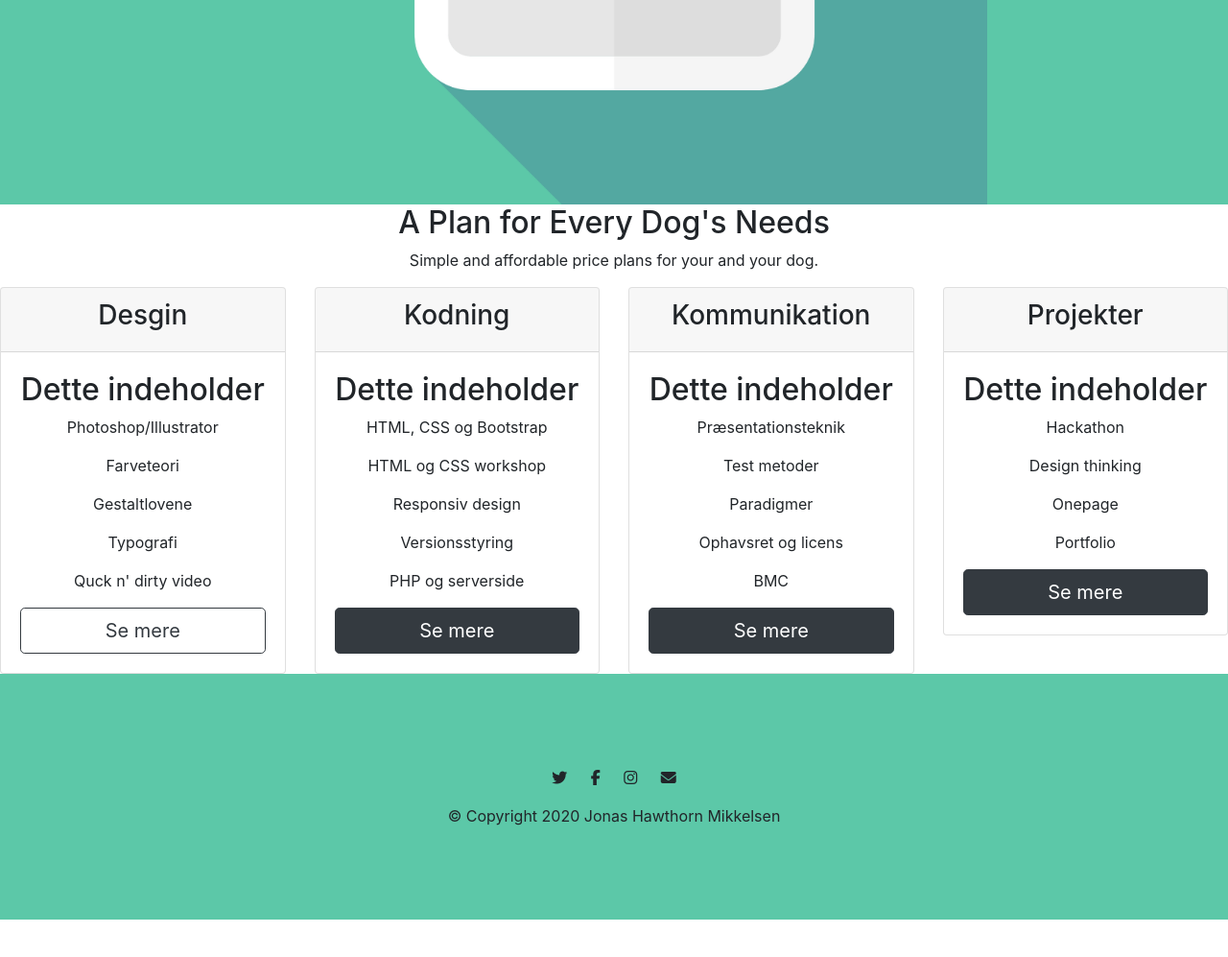
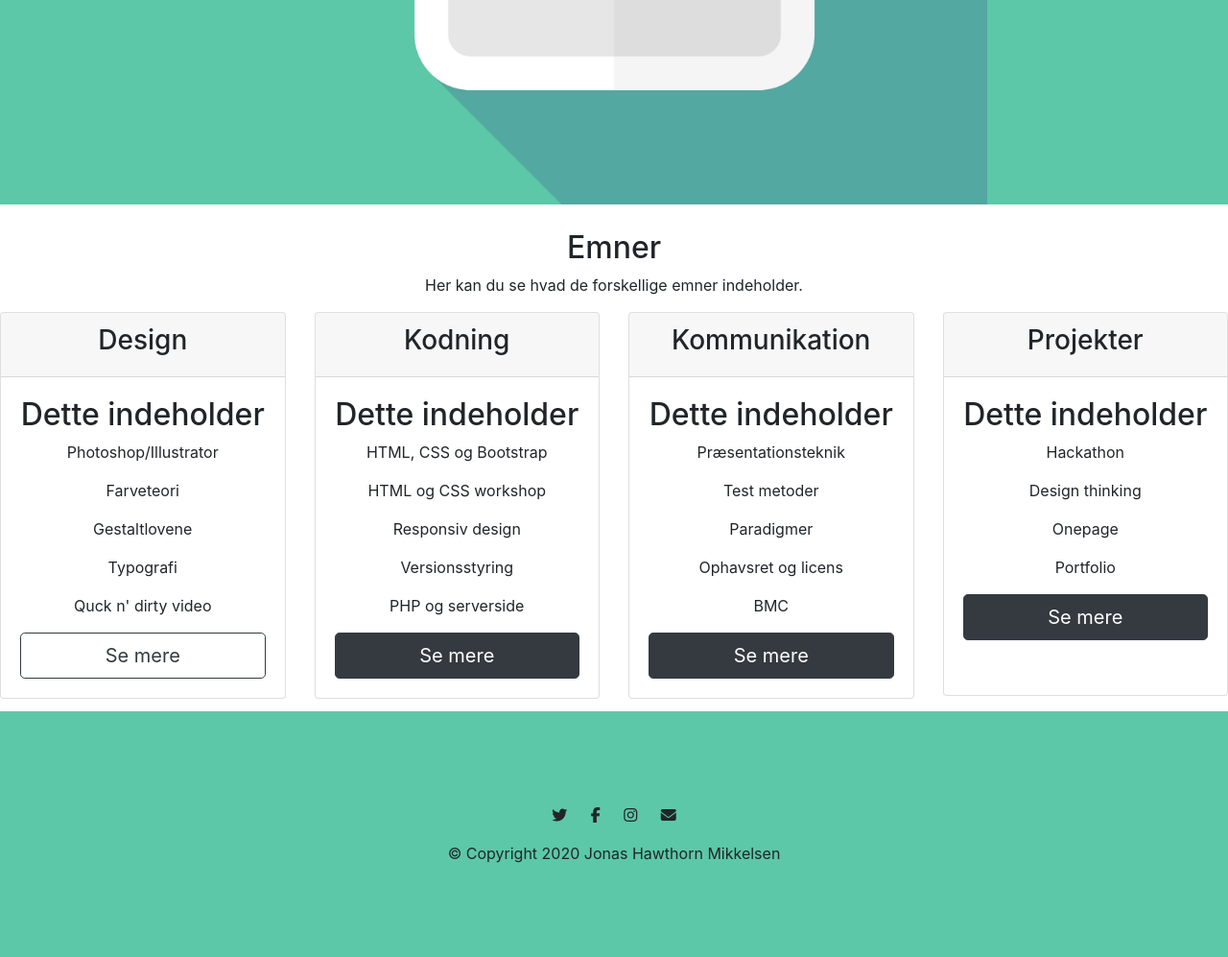
Before and after one commit to Jhm20P/L-ringsportfolio, a PHP site: page / in a window 1280 px wide. Shown: the part 620-1617 px from the top of the page at 96% size. Run offline with PHP 8.4, Linux system fonts and the light colour scheme; some libraries are stand-ins or nearby versions.

Commit message:
Update index.php

```diff
--- a/lærings-portfolio/index.php
+++ b/lærings-portfolio/index.php
@@ -5,9 +5,11 @@
   <meta charset="utf-8">
   <meta name="viewport" content="width=device-width, initial-scale=1.0">
   <meta http-equiv="X-UA-Compatible" content="ie=edge">
+  <link rel="icon" href="favicon.ico">
 
   <!-- CSS -->
   <link rel="stylesheet" href="https://cdn.jsdelivr.net/npm/bootstrap@4.5.3/dist/css/bootstrap.min.css" integrity="sha384-TX8t27EcRE3e/ihU7zmQxVncDAy5uIKz4rEkgIXeMed4M0jlfIDPvg6uqKI2xXr2" crossorigin="anonymous">
+  <!-- EGEN CSS -->
   <link rel="stylesheet" href="style1.css">
 
 
@@ -18,7 +20,7 @@
   <!-- Google Fonts -->
   <link rel="preconnect" href="https://fonts.gstatic.com">
   <link href="https://fonts.googleapis.com/css2?family=Montserrat:wght@100;300;400;900&family=Ubuntu:wght@300;400;500;700&display=swap" rel="stylesheet">
-  <title>Lærings Portfolio</title>
+  <title>Læringsportfolio</title>
 </head>
 
 <body>
@@ -43,12 +45,12 @@
       </div>
       <div class="carousel-item">
         <div class="container">
-        <img src="kom.jpg" class="carousel-img" alt="...">
+        <img src="social.png" class="carousel-img social" alt="...">
       </div>
       </div>
       <div class="carousel-item">
         <div class="container">
-        <img src="design.jpg" class="carousel-img" alt="...">
+        <img src="design2.png" class="carousel-img" alt="...">
       </div>
       </div>
     </div>
@@ -67,18 +69,18 @@
 <!--
   Indhold -->
   <section class="white-section" id="emner">
-
-    <h2 class="section-heading">A Plan for Every Dog's Needs</h2>
-    <p>Simple and affordable price plans for your and your dog.</p>
+    <!-- HEADING -->
+    <h2 class="section-heading" style="padding-top: 2%;">Emner</h2>
+    <p>Her kan du se hvad de forskellige emner indeholder.</p>
 
 
 
-    <div class="row">
-
+    <div class="row" style="padding-bottom: 1%;">
+      <!-- DESIGN KORT -->
   <div class="pricing-clumn col-lg-3 col-md-6">
     <div class="card">
       <div class=" card-header">
-        <h3>Desgin</h3>
+        <h3>Design</h3>
       </div>
       <div class=" card-body">
         <h2 class="price-text">Dette indeholder</h2>
@@ -87,11 +89,11 @@
         <p>Gestaltlovene</p>
         <p>Typografi</p>
         <p>Quck n' dirty video</p>
-        <button type="button" class="btn btn-outline-dark btn-lg btn-block">Se mere</button>
+        <a href="design.php"><button type="button" class="btn btn-outline-dark btn-lg btn-block">Se mere</button></a>
       </div>
     </div>
   </div>
-
+  <!-- KODNING KORT -->
   <div class="pricing-clumn col-lg-3 col-md-6">
     <div class="card">
       <div class=" card-header">
@@ -104,11 +106,11 @@
         <p>Responsiv design</p>
         <p>Versionsstyring</p>
         <p>PHP og serverside</p>
-        <button type="button" class="btn btn-dark btn-lg btn-block">Se mere</button>
+        <a href="kodning.php"><button type="button" class="btn btn-dark btn-lg btn-block">Se mere</button></a>
       </div>
     </div>
   </div>
-
+  <!-- KOMMUNIKATION KORT -->
   <div class="pricing-clumn col-lg-3 col-md-6">
     <div class="card">
       <div class=" card-header">
@@ -121,13 +123,13 @@
         <p>Paradigmer</p>
         <p>Ophavsret og licens</p>
         <p>BMC</p>
-        <button type="button" class="btn btn-dark btn-lg btn-block">Se mere</button>
+        <a href="kommunikation.php"><button type="button" class="btn btn-dark btn-lg btn-block">Se mere</button></a>
       </div>
     </div>
     </div>
-
+    <!-- PROJEKTER KORT -->
     <div class="pricing-clumn col-lg-3 col-md-6">
-      <div class="card">
+      <div class="card" style="height: 400px;">
         <div class=" card-header">
           <h3>Projekter</h3>
         </div>
@@ -137,7 +139,7 @@
           <p>Design thinking</p>
           <p>Onepage</p>
           <p>Portfolio</p>
-          <button type="button" class="btn btn-dark btn-lg btn-block">Se mere</button>
+          <a href="projekter.php"><button type="button" id="knap" class="btn btn-dark btn-lg btn-block">Se mere</button></a>
         </div>
       </div>
       </div>
@@ -155,7 +157,7 @@
       <i class="fab fa-instagram footer-icon"></i>
       <i class="fas fa-envelope footer-icon"></i>
 
-    <p>© Copyright 2020 Jonas Hawthorn Mikkelsen</p>
+    <p class="copyright">© Copyright 2020 Jonas Hawthorn Mikkelsen</p>
   </div>
   </footer>
 
```
